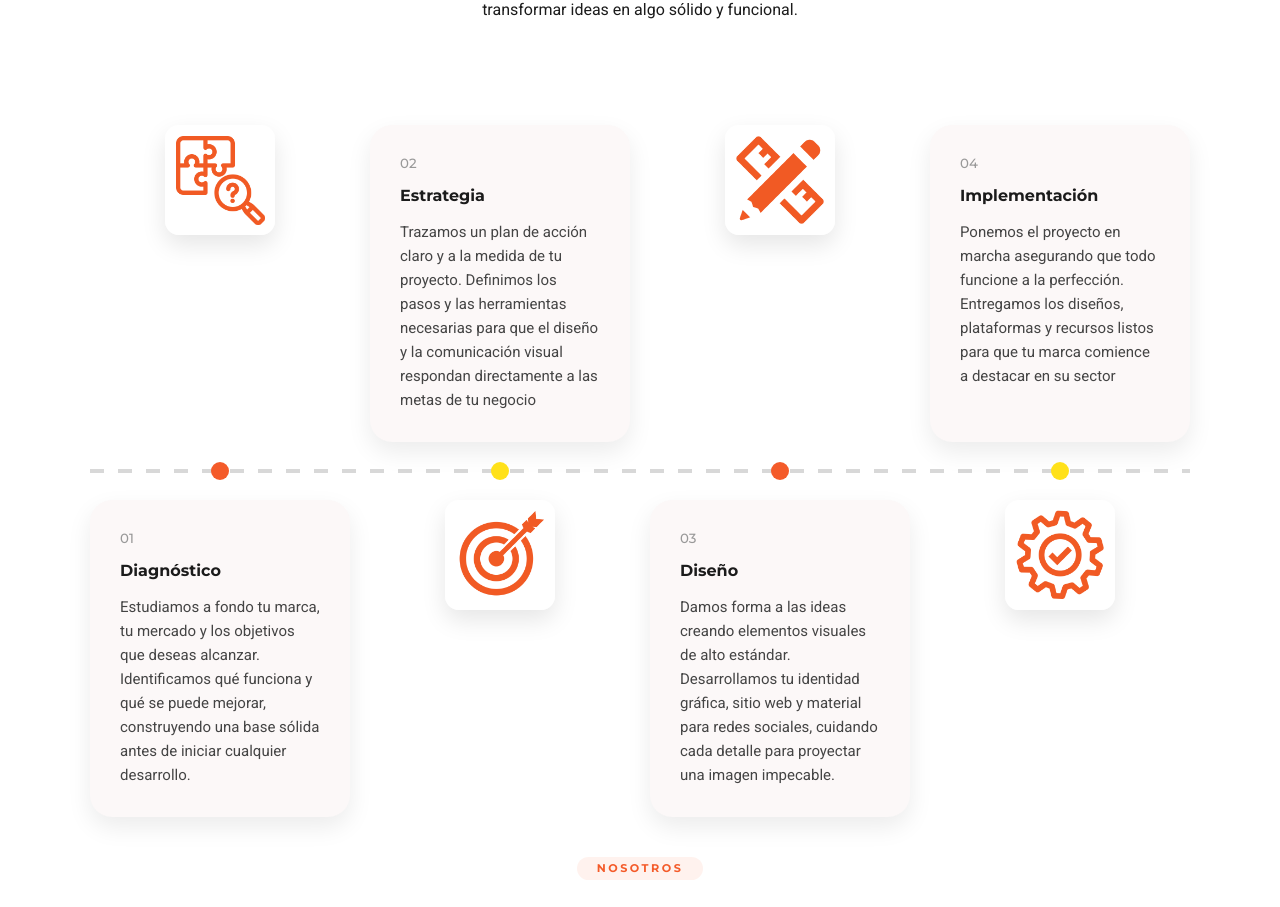
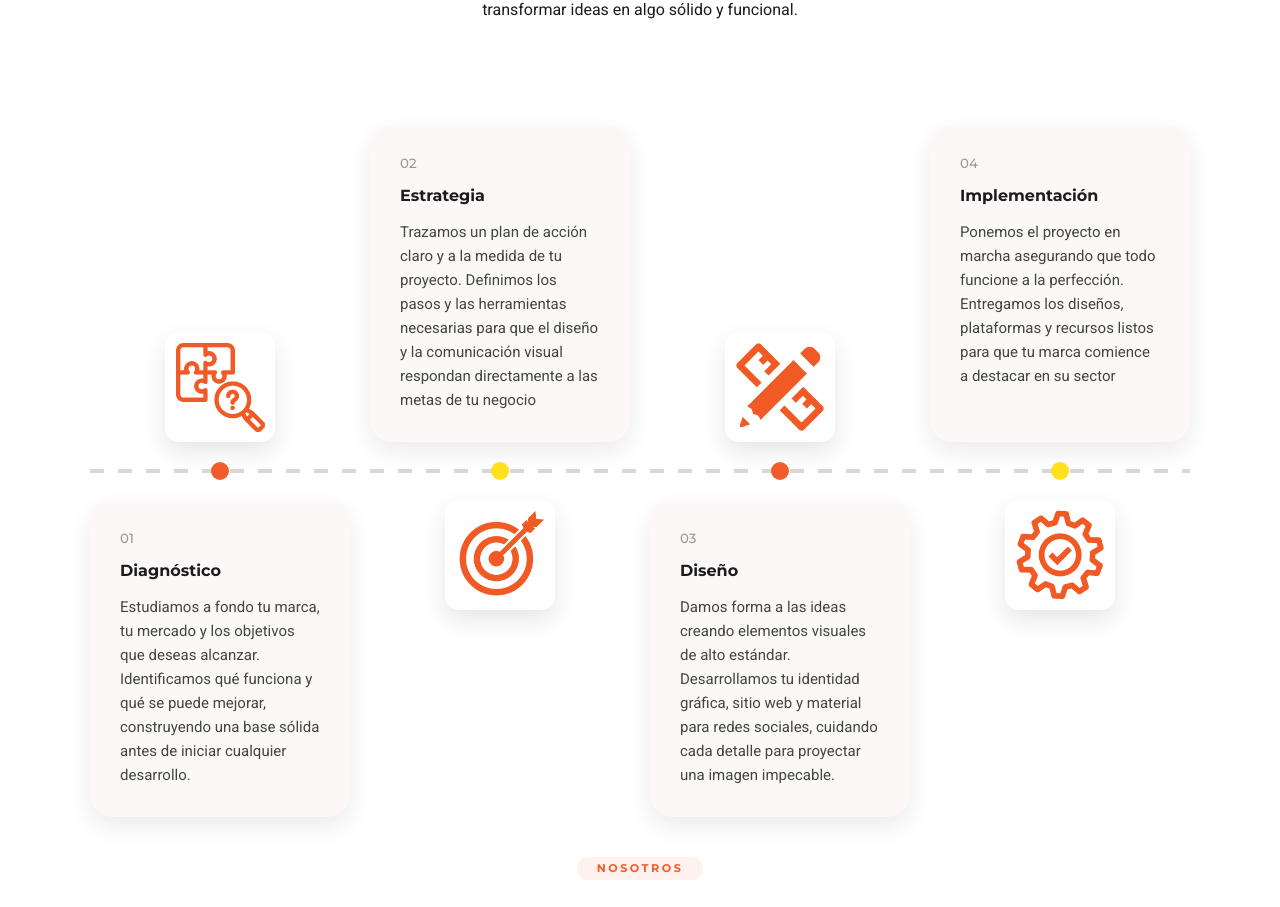
Before and after one commit to PRIXMAC/Agenciaxv, a React (Vite) app in the folder frontend/: page / in a window 1280 px wide. Shown: the part 4738-5645 px from the top of the page. Built offline with nearby package versions, Linux system fonts and the light colour scheme.

Commit message:
acomodación de imagenes de procesos.

```diff
--- a/frontend/src/styles/Proceso.css
+++ b/frontend/src/styles/Proceso.css
@@ -139,3 +139,9 @@
     color: #444;
     line-height: 1.6;
 }
+
+@media (min-width: 992px) {
+    .timeline-item:nth-child(odd) .timeline-image {
+        align-self: end;
+    }
+}
```
